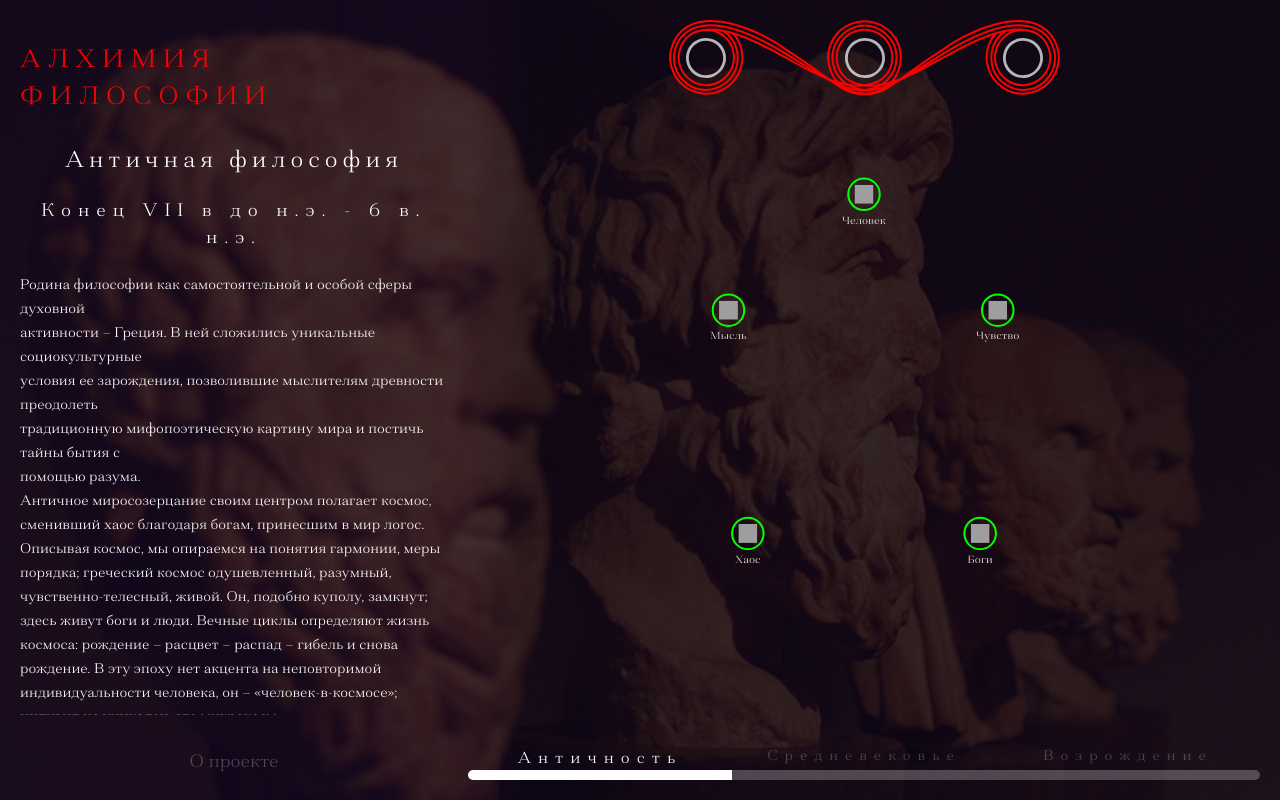
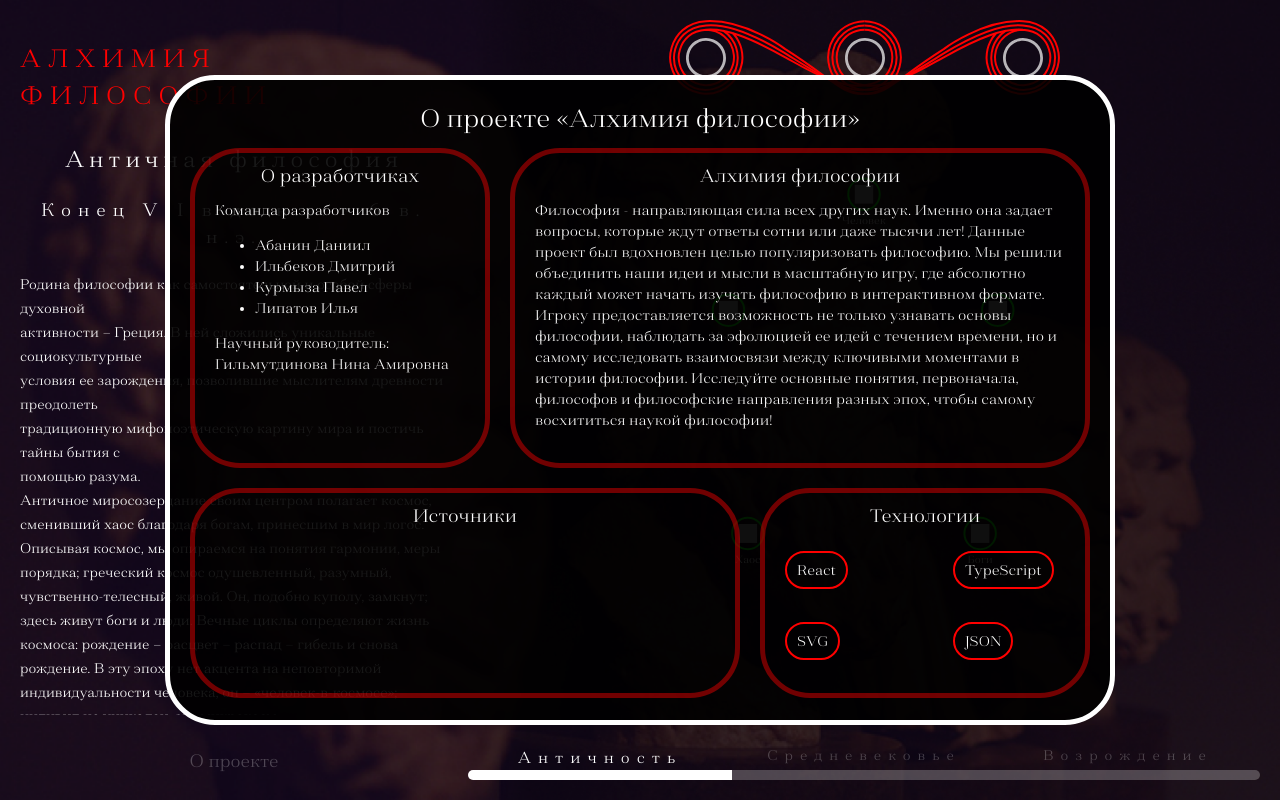
Before and after one commit to BossMouseFire/philosophy-alchemy, a React (Create React App) app: page / in a window 1280 px wide. Both pictures are taken after a click on the button "О проекте". Built offline with nearby package versions, Linux system fonts and the light colour scheme.

Commit message:
Added modal of about

```diff
--- a/src/components/history/history.tsx
+++ b/src/components/history/history.tsx
@@ -1,11 +1,17 @@
-import React from 'react';
+import React, { useState } from 'react';
 import styles from './history.module.scss';
 import { Information } from '../information/information';
 import { useGlobalContext } from '../../context';
+import { ModalAbout } from '../modalAbout/modalAbout';
 
 export const History: React.FC = () => {
   const { history } = useGlobalContext();
   const { title, years, description } = history;
+  const [activeModal, setActiveModal] = useState<boolean>(false);
+
+  const onActiveModalAbout = () => {
+    setActiveModal(true);
+  };
 
   return (
     <div className={styles.history}>
@@ -14,8 +20,9 @@ export const History: React.FC = () => {
       </div>
       <Information title={title} years={years} description={description} />
       <div className={styles.actions}>
-        <button>О проекте</button>
+        <button onClick={onActiveModalAbout}>О проекте</button>
       </div>
+      {activeModal && <ModalAbout activeModal={activeModal} setActiveModal={setActiveModal} />}
     </div>
   );
 };
--- a/src/components/information/information.module.scss
+++ b/src/components/information/information.module.scss
@@ -18,7 +18,10 @@
   }
   .description {
     height: 75%;
-    overflow: scroll;
+    overflow-y: scroll;
+    &::-webkit-scrollbar {
+      width: 0;
+    }
     span {
       font-size: 14px;
       font-weight: 300;
--- /dev/null
+++ b/src/components/modalAbout/modalAbout.module.scss
@@ -0,0 +1,75 @@
+.modalContentAbout {
+  display: flex;
+  flex-direction: column;
+  align-items: center;
+  width: 950px;
+  height: 650px;
+  border-radius: 50px;
+  background: var(--bold-black);
+  border: 5px solid var(--white-color);
+  padding: 20px;
+  color: var(--white-color);
+  opacity: 0;
+  transition: opacity ease-out 0.5s;
+  .title {
+    font-size: 25px;
+  }
+  .content {
+    display: flex;
+    flex-direction: row;
+    justify-content: space-between;
+    flex-wrap: wrap;
+    margin-top: 10px;
+    .blockInfo {
+      display: flex;
+      flex-direction: column;
+      border-radius: 50px;
+      border: 5px solid var(--dim-red-color);
+      padding: 10px 20px;
+      font-size: 14px;
+      .subTitle {
+        font-size: 18px;
+        text-align: center;
+        margin-bottom: 10px;
+      }
+      .technologies {
+        display: flex;
+        flex-direction: row;
+        flex-wrap: wrap;
+        justify-content: space-between;
+        gap: 50px;
+        margin-top: 20px;
+        .technology {
+          width: 40%;
+          span {
+            border: 2px solid var(--red-color);
+            padding: 10px;
+            border-radius: 50px;
+          }
+        }
+      }
+    }
+    .firstBlock {
+      width: 300px;
+      height: 320px;
+    }
+    .secondBlock {
+      width: calc(100% - 320px);
+      height: 320px;
+    }
+    .thirdBlock {
+      width: 550px;
+      height: 210px;
+      margin-top: 20px;
+    }
+    .fourthBlock {
+      width: calc(100% - 570px);
+      height: 210px;
+      margin-top: 20px;
+    }
+  }
+}
+
+.activeModal {
+  opacity: 1;
+}
--- /dev/null
+++ b/src/components/modalAbout/modalAbout.tsx
@@ -0,0 +1,12 @@
+import React from 'react';
+import { Modal } from '../modal/modal';
+import { IModalAbout } from './modalAboutProps';
+import { ModalContentAbout } from './modalContentAbout';
+
+export const ModalAbout: React.FC<IModalAbout> = ({ activeModal, setActiveModal }) => {
+  return (
+    <Modal activeModal={activeModal} setActiveModal={setActiveModal}>
+      <ModalContentAbout />
+    </Modal>
+  );
+};
--- /dev/null
+++ b/src/components/modalAbout/modalAboutProps.ts
@@ -0,0 +1,6 @@
+import React from 'react';
+
+export interface IModalAbout {
+  activeModal: boolean;
+  setActiveModal: React.Dispatch<React.SetStateAction<boolean>>;
+}
--- /dev/null
+++ b/src/components/modalAbout/modalContentAbout.tsx
@@ -0,0 +1,63 @@
+import React, { useEffect, useRef } from 'react';
+import styles from './modalAbout.module.scss';
+import cn from 'classnames';
+
+export const ModalContentAbout: React.FC = () => {
+  const refAbout = useRef() as React.MutableRefObject<HTMLDivElement>;
+
+  useEffect(() => {
+    refAbout.current.classList.add(styles.activeModal);
+  }, []);
+
+  return (
+    <div className={styles.modalContentAbout} ref={refAbout}>
+      <span className={styles.title}>О проекте «Алхимия философии»</span>
+      <div className={styles.content}>
+        <div className={cn(styles.blockInfo, styles.firstBlock)}>
+          <span className={styles.subTitle}>О разработчиках</span>
+          <span>Команда разработчиков</span>
+          <ul>
+            <li>Абанин Даниил</li>
+            <li>Ильбеков Дмитрий</li>
+            <li>Курмыза Павел</li>
+            <li>Липатов Илья</li>
+          </ul>
+          <span>Научный руководитель: Гильмутдинова Нина Амировна</span>
+        </div>
+        <div className={cn(styles.blockInfo, styles.secondBlock)}>
+          <span className={styles.subTitle}>Алхимия философии</span>
+          <span className={styles.contentBLock}>
+            Философия - направляющая сила всех других наук. Именно она задает вопросы, которые ждут
+            ответы сотни или даже тысячи лет! Данные проект был вдохновлен целью популяризовать
+            философию. Мы решили объединить наши идеи и мысли в масштабную игру, где абсолютно
+            каждый может начать изучать философию в интерактивном формате. Игроку предоставляется
+            возможность не только узнавать основы философии, наблюдать за эфолюцией ее идей с
+            течением времени, но и самому исследовать взаимосвязи между ключивыми моментами в
+            истории философии. Исследуйте основные понятия, первоначала, философов и философские
+            направления разных эпох, чтобы самому восхититься наукой философии!
+          </span>
+        </div>
+        <div className={cn(styles.blockInfo, styles.thirdBlock)}>
+          <span className={styles.subTitle}>Источники</span>
+        </div>
+        <div className={cn(styles.blockInfo, styles.fourthBlock)}>
+          <span className={styles.subTitle}>Технологии</span>
+          <div className={styles.technologies}>
+            <div className={styles.technology}>
+              <span>React</span>
+            </div>
+            <div className={styles.technology}>
+              <span>TypeScript</span>
+            </div>
+            <div className={styles.technology}>
+              <span>SVG</span>
+            </div>
+            <div className={styles.technology}>
+              <span>JSON</span>
+            </div>
+          </div>
+        </div>
+      </div>
+    </div>
+  );
+};
--- a/src/components/modalElement/modalContentElement.tsx
+++ b/src/components/modalElement/modalContentElement.tsx
@@ -1,7 +1,7 @@
 import React, { useEffect, useRef } from 'react';
 import styles from './modalElement.module.scss';
 import { urlImages } from '../../constants';
-import { IModalContentElement } from './modalProps';
+import { IModalContentElement } from './modalElementProps';
 
 export const ModalContentElement: React.FC<IModalContentElement> = ({ icon, name }) => {
   const refElement = useRef() as React.MutableRefObject<HTMLDivElement>;
--- a/src/components/modalElement/modalElement.tsx
+++ b/src/components/modalElement/modalElement.tsx
@@ -1,7 +1,7 @@
 import React from 'react';
 import { Modal } from '../modal/modal';
 import { ModalContentElement } from './modalContentElement';
-import { IModalElement } from './modalProps';
+import { IModalElement } from './modalElementProps';
 
 export const ModalElement: React.FC<IModalElement> = ({
   activeModal,
--- a/src/index.css
+++ b/src/index.css
@@ -104,8 +104,10 @@ select {
 
 :root {
     --red-color: #FF0000;
+    --dim-red-color: #FF000070;
     --white-color: white;
     --light-grey-color: rgba(255, 255, 255, 0.25);
     --light-white-color: rgba(255, 255, 255, 0.7);
     --medium-black: rgba(0, 0, 0, 0.75);
+    --bold-black: rgba(0, 0, 0, 0.9);
 }
```
Also changed, not shown: src/components/modalElement/modalElementProps.ts (renamed from src/components/modalElement/modalProps.ts).
